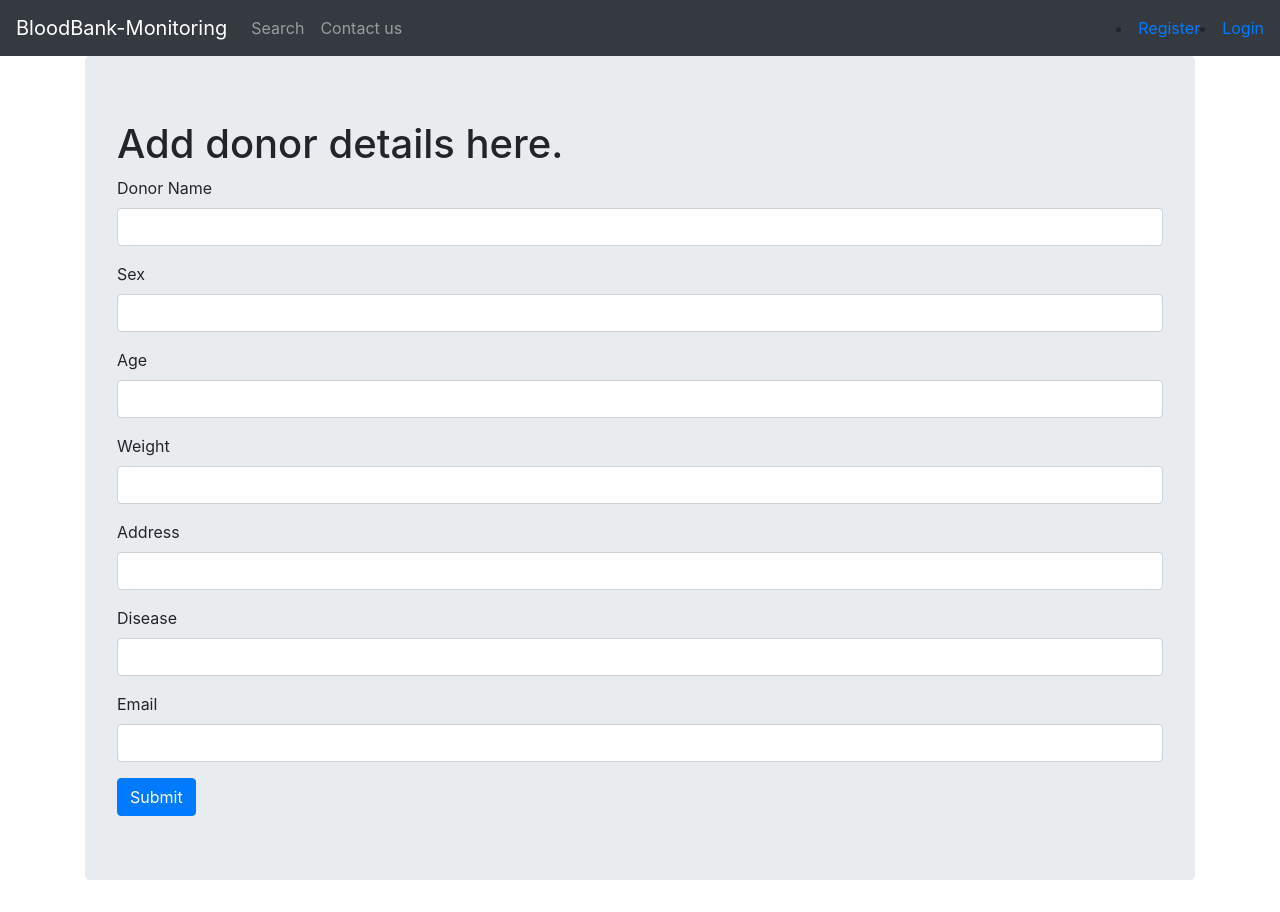
After one commit to Euno257/Blood-Bank-Management-System, a Flask app: page /donate in a window 1280 px wide. The commit adds this page. Run offline with Flask 2, Linux system fonts and the light colour scheme; some libraries are stand-ins or nearby versions.

Commit message:
Donor table created and linked(#12)

```diff
--- a/app.py
+++ b/app.py
@@ -104,5 +104,31 @@ def logout():
 def dashboard():
     return render_template('dashboard.html')
 
+@app.route('/donate', methods=['GET', 'POST'])
+def donate():
+    if request.method  == 'POST':
+        # Get Form Fields
+        dname = request.form["dname"]
+        sex = request.form["sex"]
+        age = request.form["age"]
+        weight = request.form["weight"]
+        address = request.form["address"]
+        disease =  request.form["disease"]
+        demail = request.form["demail"]
+
+        #create a cursor
+        cur = mysql.connection.cursor()
+
+        #Inserting values into tables
+        cur.execute("INSERT INTO DONOR(DNAME,SEX,AGE,WEIGHT,ADDRESS,DISEASE,DEMAIL) VALUES(%s, %s, %s, %s, %s, %s, %s)",(dname , sex, age, weight, address, disease, demail))
+        #Commit to DB
+        mysql.connection.commit()
+        #close connection
+        cur.close()
+        flash('Success! Donor details Added.','success')
+        return redirect(url_for('donate'))
+
+    return render_template('donate.html')
+
 if __name__ == '__main__':
     app.run(debug=True)
--- a/templates/contact.html
+++ b/templates/contact.html
@@ -2,7 +2,7 @@
 
 {% block body %}
 <div class="jumbotron text-centre">
-  <h1>Fill up the following details for blood requests </h1>
+  <h1>Contact us </h1>
   <p>Lorem ipsum dolor sit amet, consectetur adipisicing elit, sed do eiusmod tempor incididunt ut labore et dolore magna aliqua. Ut enim ad minim veniam, quis nostrud exercitation ullamco laboris nisi ut aliquip ex ea commodo consequat. Duis aute irure dolor in reprehenderit in voluptate velit esse cillum dolore eu fugiat nulla pariatur. Excepteur sint occaecat cupidatat non proident, sunt in culpa qui officia deserunt mollit anim id est laborum.</p>
   <hr class="my-4">
   <select class="custom-select">
--- a/templates/dashboard.html
+++ b/templates/dashboard.html
@@ -1,5 +1,7 @@
 {% extends 'layout.html' %}
 
 {% block body %}
+<div class="jumbotron">
 <h1>Welcome {{session.e_id}}</small> </h1>
+</div>
 {% endblock %}
--- /dev/null
+++ b/templates/donate.html
@@ -0,0 +1,42 @@
+{% extends 'layout.html' %}
+
+{% block body %}
+<div class="jumbotron">
+  <h1>Add donor details here. </h1>
+  <form action="" method="POST">
+    <div class="form-group">
+      <label>Donor Name</label>
+      <input type="text" name="dname" class="form-control" value={{request.form.dname}}>
+    </div>
+    <div class="form-group">
+      <label>Sex</label><br>
+      <input type="text" name="sex" class="form-control" value={{request.form.sex}}>
+      <!-- <input type="radio" name="sex" value={{request.form.sex}}> Male<br>
+      <input type="radio" name="sex" value={{request.form.sex}}> Female<br>
+      <input type="radio" name="sex" value={{request.form.sex}}> Other -->
+    </div>
+    <div class="form-group">
+      <label>Age</label>
+      <input type="number" name="age" class="form-control" value={{request.form.age}}>
+    </div>
+    <div class="form-group">
+      <label>Weight</label>
+      <input type="number" name="weight" class="form-control" value={{request.form.weight}}>
+    </div>
+    <div class="form-group">
+      <label>Address</label>
+      <input type="text" name="address" class="form-control" value={{request.form.address}}>
+    </div>
+    <div class="form-group">
+      <label>Disease</label>
+      <input type="text" name="disease" class="form-control" value={{request.form.disease}}>
+    </div>
+    <div class="form-group">
+      <label>Email</label>
+      <input type="email" name="demail" class="form-control" value={{request.form.demail}}>
+    </div>
+    <button type="submit" class="btn btn-primary">Submit</button>
+  </form>
+</div>
+
+{% endblock %}
--- a/templates/includes/_navbar.html
+++ b/templates/includes/_navbar.html
@@ -4,14 +4,15 @@
   <div class="collapse navbar-collapse" id="navbarsExampleDefault">
     <ul class="navbar-nav mr-auto">
       {% if session.logged_in %}
-        <li class="nav-item default"><a class="nav-link" href="/donor">Add Donor</a></li>
+        <li class="nav-item default"><a class="nav-link" href="/donate">Donate</a></li>
       {% else %}
         <li class="nav-item default"><a class="nav-link" href="/">Search</a></li>
-        <li class="nav-item"><a class="nav-link" href="/contact">Contact</a></li>
+        <li class="nav-item"><a class="nav-link" href="/contact">Contact us</a></li>
       {% endif %}
     </ul>
 
     {% if session.logged_in %}
+    <li class="nav-item default"><a href="/dashboard">Dashboard</a></li>
       <li><a href="/logout">Logout</a></li>
     {% else %}
       <li><a href="/register">Register</a></li>
```
Also changed, not shown: database.txt (+11 -2 lines), 1 other file.
